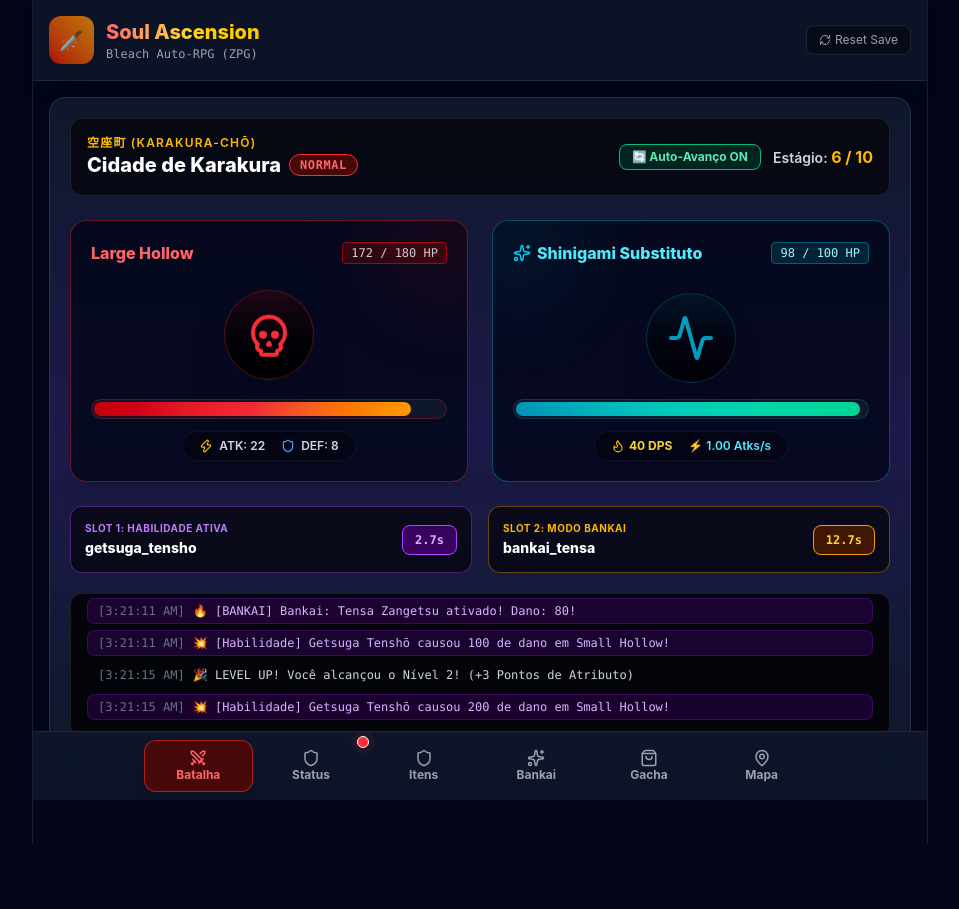
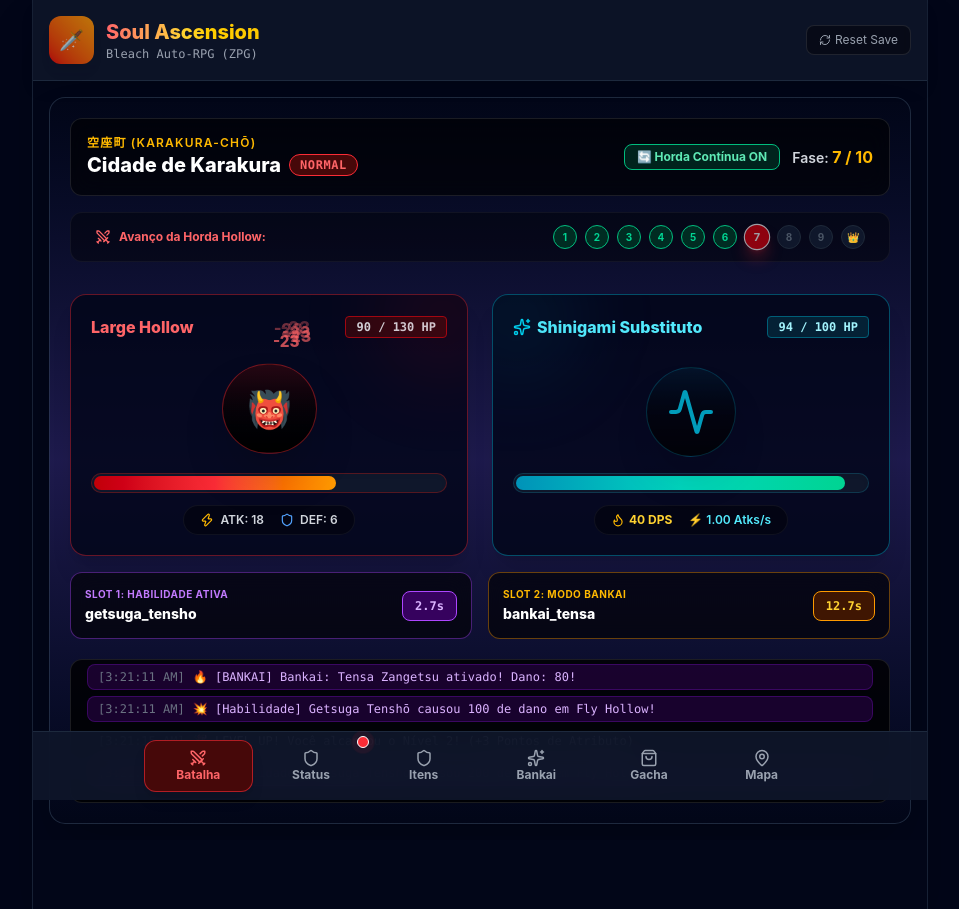
Before and after one commit to sandroumekita/soul-ascension-zpg, a React (Vite) app: page / in a window 1280 px wide. Shown: the whole page, without its empty margins (160-1119 px from the left). Before the commit the page ends 843 px from the top, so only its background shows below. Built offline with nearby package versions, Linux system fonts and the light colour scheme.

Commit message:
Feat: Horde Mode visual progression, Floating Damage Numbers & Enemy Mob Variety

```diff
--- a/src/components/BattleScreen.tsx
+++ b/src/components/BattleScreen.tsx
@@ -1,7 +1,8 @@
-import React from 'react';
+import React, { useState, useEffect } from 'react';
 import { useGameStore } from '../store/useGameStore';
 import { BIOMES_CATALOG } from '../data/gameCatalog';
-import { Shield, Zap, Sparkles, Skull, Crown, Activity, Flame } from 'lucide-react';
+import { Shield, Zap, Sparkles, Skull, Crown, Activity, Flame, Swords } from 'lucide-react';
+import type { FloatingDamage } from '../types/game';
 
 export const BattleScreen: React.FC = () => {
   const {
@@ -23,6 +24,30 @@ export const BattleScreen: React.FC = () => {
     equippedSlot2SkillId,
     equippedWeapon,
   } = useGameStore();
+
+  const [floatingDamages, setFloatingDamages] = useState<FloatingDamage[]>([]);
+
+  // Monitora alterações na vida do inimigo para gerar números de dano flutuantes e feedback de morte
+  useEffect(() => {
+    if (!currentEnemy) return;
+
+    // Dispara animação de número flutuante de dano quando o mob recebe um golpe
+    const newDmg: FloatingDamage = {
+      id: `dmg_${Date.now()}_${Math.random()}`,
+      damage: Math.round(stats.baseAtk * (equippedWeapon ? 1 + equippedWeapon.atk / 50 : 1)),
+      isCrit: Math.random() < 0.25,
+      isSkill: false,
+      xOffset: (Math.random() - 0.5) * 60,
+    };
+
+    setFloatingDamages((prev) => [...prev.slice(-4), newDmg]);
+
+    const timer = setTimeout(() => {
+      setFloatingDamages((prev) => prev.filter((d) => d.id !== newDmg.id));
+    }, 1000);
+
+    return () => clearTimeout(timer);
+  }, [currentEnemy?.currentHp]);
 
   const currentBiome = BIOMES_CATALOG.find((b) => b.id === currentBiomeId) || BIOMES_CATALOG[0];
 
@@ -55,18 +80,18 @@ export const BattleScreen: React.FC = () => {
           <div className="flex items-center gap-3">
             <button
               onClick={toggleAutoAdvance}
-              className={`text-xs px-3 py-1 rounded-lg font-bold border transition flex items-center gap-1 cursor-pointer ${
+              className={`text-xs px-3 py-1 rounded-lg font-bold border transition flex items-center gap-1 cursor-pointer hover:scale-105 active:scale-95 ${
                 autoAdvance
                   ? 'bg-emerald-950/80 border-emerald-500 text-emerald-300'
                   : 'bg-amber-950/80 border-amber-500 text-amber-300'
               }`}
-              title="Alternar entre avançar fases ou farmar fixo no mesmo estágio"
+              title="Alternar entre avançar horda ou farmar no mesmo estágio"
             >
-              {autoAdvance ? '🔄 Auto-Avanço ON' : '🛑 Farm Fixo (Parado)'}
+              {autoAdvance ? '🔄 Horda Contínua ON' : '🛑 Farm Fixo (Parado)'}
             </button>
 
             <div className="text-sm font-semibold text-gray-300">
-              Estágio: <span className="text-amber-400 font-bold text-base">{biomeStage} / 10</span>
+              Fase: <span className="text-amber-400 font-bold text-base">{biomeStage} / 10</span>
             </div>
           </div>
 
@@ -87,30 +112,66 @@ export const BattleScreen: React.FC = () => {
         </div>
       </div>
 
+      {/* Visual da Horda de Inimigos (Múltiplos Mobs na Trilha de Batalha) */}
+      <div className="my-4 bg-black/40 p-3 rounded-xl border border-white/5 flex justify-between items-center px-6">
+        <div className="flex items-center gap-2 text-xs font-bold text-red-400">
+          <Swords size={16} /> Avanço da Horda Hollow:
+        </div>
+        <div className="flex gap-2 items-center">
+          {[1, 2, 3, 4, 5, 6, 7, 8, 9, 10].map((stageNum) => (
+            <div
+              key={stageNum}
+              className={`w-6 h-6 rounded-full flex items-center justify-center text-[10px] font-bold border transition ${
+                stageNum < biomeStage
+                  ? 'bg-emerald-950 border-emerald-500 text-emerald-400'
+                  : stageNum === biomeStage
+                  ? 'bg-red-600 border-white text-white scale-110 shadow-lg shadow-red-500/50 animate-pulse'
+                  : 'bg-slate-900 border-gray-800 text-gray-600'
+              }`}
+            >
+              {stageNum === 10 ? '👑' : stageNum}
+            </div>
+          ))}
+        </div>
+      </div>
+
       {/* Arena de Batalha (Inimigo vs Shinigami) */}
-      <div className="grid grid-cols-1 md:grid-cols-2 gap-6 my-6">
-        {/* Visual do Inimigo / Hollow */}
+      <div className="grid grid-cols-1 md:grid-cols-2 gap-6 my-4">
+        {/* Visual do Inimigo / Hollow Ativo da Horda */}
         <div className="bg-slate-950/80 p-5 rounded-2xl border border-red-500/40 shadow-xl flex flex-col items-center justify-between relative overflow-hidden hover:border-red-500 transition duration-300">
           <div className="absolute -top-10 -right-10 w-32 h-32 bg-red-600/10 rounded-full blur-2xl pointer-events-none" />
+
+          {/* Números Flutuantes de Dano Animados */}
+          {floatingDamages.map((dmg) => (
+            <div
+              key={dmg.id}
+              className={`absolute top-12 font-extrabold text-sm pointer-events-none animate-float-damage ${
+                dmg.isCrit ? 'text-amber-400 text-lg shadow-red-500' : 'text-red-400'
+              }`}
+              style={{ left: `calc(50% + ${dmg.xOffset}px)` }}
+            >
+              -{dmg.damage} {dmg.isCrit ? '🔥 CRÍTICO!' : ''}
+            </div>
+          ))}
 
           <div className="w-full flex justify-between items-center mb-3">
             <span className={`font-extrabold ${currentEnemy?.isBoss ? 'text-amber-400 text-lg' : 'text-red-400 text-base'}`}>
               {currentEnemy?.name}
             </span>
-            <span className="text-xs font-mono text-gray-300 bg-red-950/60 px-2 py-0.5 rounded border border-red-800">
+            <span className="text-xs font-mono text-gray-300 bg-red-950/60 px-2.5 py-0.5 rounded border border-red-800 font-bold">
               {currentEnemy?.currentHp} / {currentEnemy?.maxHp} HP
             </span>
           </div>
 
-          {/* Avatar / Icon do Inimigo com Efeito Flutuante */}
-          <div className="my-4 p-5 bg-gradient-to-b from-red-950/40 to-black rounded-full border border-red-500/30 text-red-500 shadow-2xl animate-bounce relative">
-            <Skull size={48} />
+          {/* Avatar Icon do Mob Ativo da Horda */}
+          <div className="my-4 p-6 bg-gradient-to-b from-red-950/50 to-black rounded-full border border-red-500/40 shadow-2xl text-4xl animate-bounce relative">
+            {currentEnemy?.avatarIcon || '💀'}
           </div>
 
-          {/* Barra de Vida Inimigo */}
+          {/* Barra de Vida Inimigo com animação responsiva */}
           <div className="w-full bg-slate-900 h-5 rounded-full overflow-hidden border border-red-900/60 p-0.5 mb-3 shadow-inner">
             <div
-              className="bg-gradient-to-r from-red-700 via-red-500 to-amber-500 h-full rounded-full transition-all duration-300"
+              className="bg-gradient-to-r from-red-700 via-red-500 to-amber-500 h-full rounded-full transition-all duration-150"
               style={{ width: `${enemyHpPct}%` }}
             />
           </div>
@@ -129,12 +190,12 @@ export const BattleScreen: React.FC = () => {
             <span className="font-extrabold text-cyan-300 text-base flex items-center gap-1.5">
               <Sparkles size={18} className="text-cyan-400" /> Shinigami Substituto
             </span>
-            <span className="text-xs font-mono text-cyan-200 bg-cyan-950/60 px-2 py-0.5 rounded border border-cyan-800">
+            <span className="text-xs font-mono text-cyan-200 bg-cyan-950/60 px-2.5 py-0.5 rounded border border-cyan-800 font-bold">
               {playerCurrentHp} / {playerMaxHp} HP
             </span>
           </div>
 
-          {/* Avatar / Icon do Shinigami */}
+          {/* Avatar do Shinigami */}
           <div className="my-4 p-5 bg-gradient-to-b from-cyan-950/40 to-black rounded-full border border-cyan-500/30 text-cyan-400 shadow-2xl animate-pulse">
             <Activity size={48} />
           </div>
@@ -142,7 +203,7 @@ export const BattleScreen: React.FC = () => {
           {/* Barra de Vida Player */}
           <div className="w-full bg-slate-900 h-5 rounded-full overflow-hidden border border-cyan-900/60 p-0.5 mb-3 shadow-inner">
             <div
-              className="bg-gradient-to-r from-cyan-600 via-teal-400 to-emerald-400 h-full rounded-full transition-all duration-300"
+              className="bg-gradient-to-r from-cyan-600 via-teal-400 to-emerald-400 h-full rounded-full transition-all duration-200"
               style={{ width: `${playerHpPct}%` }}
             />
           </div>
--- a/src/data/gameCatalog.ts
+++ b/src/data/gameCatalog.ts
@@ -302,14 +302,15 @@ export const BIOMES_CATALOG: Biome[] = [
     id: 'karakura',
     name: 'Cidade de Karakura',
     japaneseName: '空座町 (Karakura-chō)',
-    description: 'Mundo dos vivos. Hollows famintos rondam as ruas durante a noite.',
-    bgGradient: 'from-slate-900 via-indigo-950 to-slate-900',
+    description: 'Mundo dos vivos. Hordas de Hollows famintos rondam as ruas durante a noite.',
+    bgGradient: 'from-slate-950 via-indigo-950 to-slate-950',
     enemies: [
-      { name: 'Small Hollow', hpBase: 60, atkBase: 8, defBase: 2, expBase: 15, goldBase: 10 },
-      { name: 'Fly Hollow', hpBase: 100, atkBase: 14, defBase: 4, expBase: 25, goldBase: 18 },
-      { name: 'Large Hollow', hpBase: 180, atkBase: 22, defBase: 8, expBase: 45, goldBase: 35 },
+      { name: 'Fly Hollow', hpBase: 40, atkBase: 6, defBase: 1, expBase: 12, goldBase: 8, attackSpeedSec: 1.2, avatarIcon: '👻' },
+      { name: 'Crawling Hollow', hpBase: 70, atkBase: 10, defBase: 3, expBase: 20, goldBase: 14, attackSpeedSec: 1.5, avatarIcon: '🕷️' },
+      { name: 'Large Hollow', hpBase: 130, atkBase: 18, defBase: 6, expBase: 35, goldBase: 25, attackSpeedSec: 2.0, avatarIcon: '👹' },
+      { name: 'Acid Hollow', hpBase: 90, atkBase: 22, defBase: 2, expBase: 30, goldBase: 20, attackSpeedSec: 1.0, avatarIcon: '🧪' },
     ],
-    boss: { name: 'Grand Fisher', hpBase: 600, atkBase: 45, defBase: 15, expBase: 200, goldBase: 150 },
+    boss: { name: 'Grand Fisher', hpBase: 500, atkBase: 38, defBase: 12, expBase: 180, goldBase: 120, attackSpeedSec: 1.8, avatarIcon: '💀' },
   },
   {
     id: 'seireitei',
@@ -318,11 +319,12 @@ export const BIOMES_CATALOG: Biome[] = [
     description: 'A fortaleza da Sociedade das Almas guardada pelos 13 Esquadrões.',
     bgGradient: 'from-amber-950 via-stone-900 to-amber-950',
     enemies: [
-      { name: 'Seireitei Guard', hpBase: 450, atkBase: 40, defBase: 20, expBase: 120, goldBase: 90 },
-      { name: 'Onmitsukidō Ninja', hpBase: 700, atkBase: 65, defBase: 35, expBase: 200, goldBase: 160 },
-      { name: '3rd Seat Officer', hpBase: 1200, atkBase: 95, defBase: 50, expBase: 350, goldBase: 280 },
+      { name: 'Seireitei Guard', hpBase: 350, atkBase: 32, defBase: 15, expBase: 95, goldBase: 75, attackSpeedSec: 1.4, avatarIcon: '⚔️' },
+      { name: 'Onmitsukidō Ninja', hpBase: 550, atkBase: 52, defBase: 25, expBase: 160, goldBase: 130, attackSpeedSec: 0.8, avatarIcon: '🥷' },
+      { name: '3rd Seat Officer', hpBase: 950, atkBase: 75, defBase: 40, expBase: 280, goldBase: 220, attackSpeedSec: 1.6, avatarIcon: '🎖️' },
+      { name: 'Kido Master Guard', hpBase: 750, atkBase: 90, defBase: 20, expBase: 240, goldBase: 190, attackSpeedSec: 2.2, avatarIcon: '🔮' },
     ],
-    boss: { name: 'Capitão Renji Abarai', hpBase: 4000, atkBase: 180, defBase: 90, expBase: 1200, goldBase: 1000 },
+    boss: { name: 'Capitão Renji Abarai', hpBase: 3200, atkBase: 145, defBase: 70, expBase: 950, goldBase: 800, attackSpeedSec: 1.5, avatarIcon: '👑' },
   },
   {
     id: 'hueco_mundo',
@@ -331,11 +333,12 @@ export const BIOMES_CATALOG: Biome[] = [
     description: 'O deserto branco e o Palácio dos Espadas sob a lua eterna.',
     bgGradient: 'from-teal-950 via-slate-900 to-teal-950',
     enemies: [
-      { name: 'Gillian (Menos Grande)', hpBase: 3000, atkBase: 220, defBase: 110, expBase: 900, goldBase: 750 },
-      { name: 'Adjuchas Beast', hpBase: 5500, atkBase: 350, defBase: 180, expBase: 1600, goldBase: 1400 },
-      { name: 'Arrancar Fracción', hpBase: 9000, atkBase: 520, defBase: 260, expBase: 2800, goldBase: 2200 },
+      { name: 'Gillian (Menos Grande)', hpBase: 2400, atkBase: 180, defBase: 90, expBase: 750, goldBase: 600, attackSpeedSec: 2.5, avatarIcon: '🗿' },
+      { name: 'Adjuchas Beast', hpBase: 4200, atkBase: 280, defBase: 140, expBase: 1300, goldBase: 1100, attackSpeedSec: 1.3, avatarIcon: '🐺' },
+      { name: 'Arrancar Fracción', hpBase: 7000, atkBase: 420, defBase: 210, expBase: 2200, goldBase: 1800, attackSpeedSec: 1.1, avatarIcon: '⚔️' },
+      { name: 'Exequias Soldier', hpBase: 5000, atkBase: 350, defBase: 160, expBase: 1700, goldBase: 1400, attackSpeedSec: 0.9, avatarIcon: '☠️' },
     ],
-    boss: { name: 'Espada #6 Grimmjow', hpBase: 25000, atkBase: 950, defBase: 450, expBase: 8000, goldBase: 6500 },
+    boss: { name: 'Espada #6 Grimmjow', hpBase: 20000, atkBase: 750, defBase: 360, expBase: 6500, goldBase: 5000, attackSpeedSec: 1.0, avatarIcon: '🦁' },
   },
   {
     id: 'reiokyu',
@@ -344,10 +347,10 @@ export const BIOMES_CATALOG: Biome[] = [
     description: 'O reino celestial do Rei das Almas e a arena dos Transcendentes.',
     bgGradient: 'from-purple-950 via-slate-950 to-purple-950',
     enemies: [
-      { name: 'Royal Guard Guard', hpBase: 20000, atkBase: 1200, defBase: 600, expBase: 7000, goldBase: 5500 },
-      { name: 'Spirit Construct', hpBase: 38000, atkBase: 2100, defBase: 1000, expBase: 13000, goldBase: 10000 },
-      { name: 'Quincy Sternritter', hpBase: 65000, atkBase: 3400, defBase: 1600, expBase: 22000, goldBase: 18000 },
+      { name: 'Royal Guard Construct', hpBase: 16000, atkBase: 950, defBase: 480, expBase: 5500, goldBase: 4500, attackSpeedSec: 1.5, avatarIcon: '🏛️' },
+      { name: 'Quincy Sternritter', hpBase: 30000, atkBase: 1700, defBase: 800, expBase: 10000, goldBase: 8000, attackSpeedSec: 1.0, avatarIcon: '🏹' },
+      { name: 'Schutzstaffel Elite', hpBase: 52000, atkBase: 2700, defBase: 1300, expBase: 18000, goldBase: 14000, attackSpeedSec: 0.8, avatarIcon: '⚡' },
     ],
-    boss: { name: 'Sōsuke Aizen Transcendente', hpBase: 180000, atkBase: 6500, defBase: 3200, expBase: 60000, goldBase: 50000 },
+    boss: { name: 'Sōsuke Aizen Transcendente', hpBase: 140000, atkBase: 5200, defBase: 2500, expBase: 50000, goldBase: 40000, attackSpeedSec: 1.2, avatarIcon: '🌌' },
   },
 ];
--- a/src/store/useGameStore.ts
+++ b/src/store/useGameStore.ts
@@ -151,6 +151,8 @@ const spawnEnemyForBiome = (biomeId: string, diff: Difficulty, stage: number, is
       expReward: Math.round(b.expBase * diffMultiplier * 2.5),
       goldReward: Math.round(b.goldBase * diffMultiplier * 2.5),
       isBoss: true,
+      attackSpeedSec: b.attackSpeedSec || 1.5,
+      avatarIcon: b.avatarIcon || '💀',
     };
   }
 
@@ -166,6 +168,8 @@ const spawnEnemyForBiome = (biomeId: string, diff: Difficulty, stage: number, is
     expReward: Math.round(enemyTemplate.expBase * diffMultiplier),
     goldReward: Math.round(enemyTemplate.goldBase * diffMultiplier),
     isBoss: false,
+    attackSpeedSec: enemyTemplate.attackSpeedSec || 1.2,
+    avatarIcon: enemyTemplate.avatarIcon || '👻',
   };
 };
 
```
Also changed, not shown: src/types/game.ts (+14 -1 lines).
